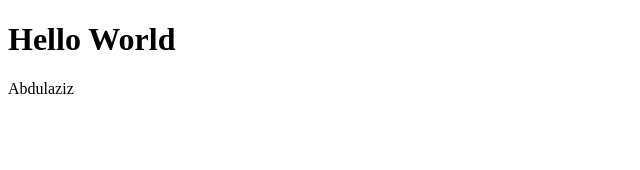
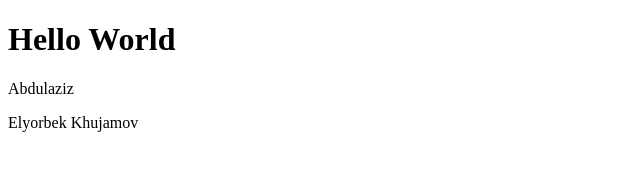
Before and after one commit to Azizbek-Kalandarov/testElyor, a plain HTML site: page index.html in a window 1280 px wide. Shown: the whole page, without its empty margins (0-640 px from the left). Drawn offline with Linux system fonts and the light colour scheme.

Commit message:
Add my name also

```diff
--- a/index.html
+++ b/index.html
@@ -13,6 +13,8 @@
 
     <p>Abdulaziz</p>
 
+    <p>Elyorbek Khujamov</p>
+
 
 </body>
 </html>
```
